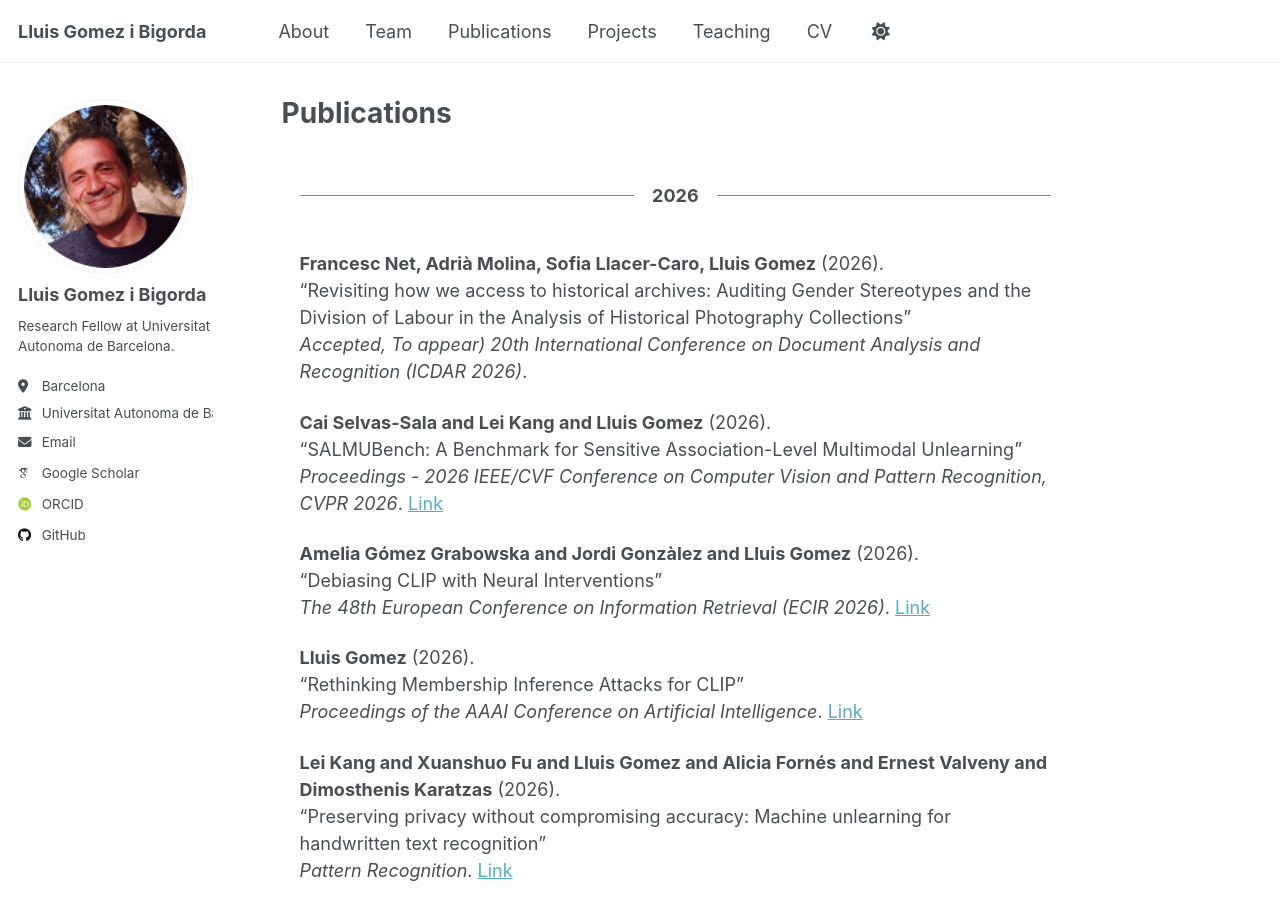
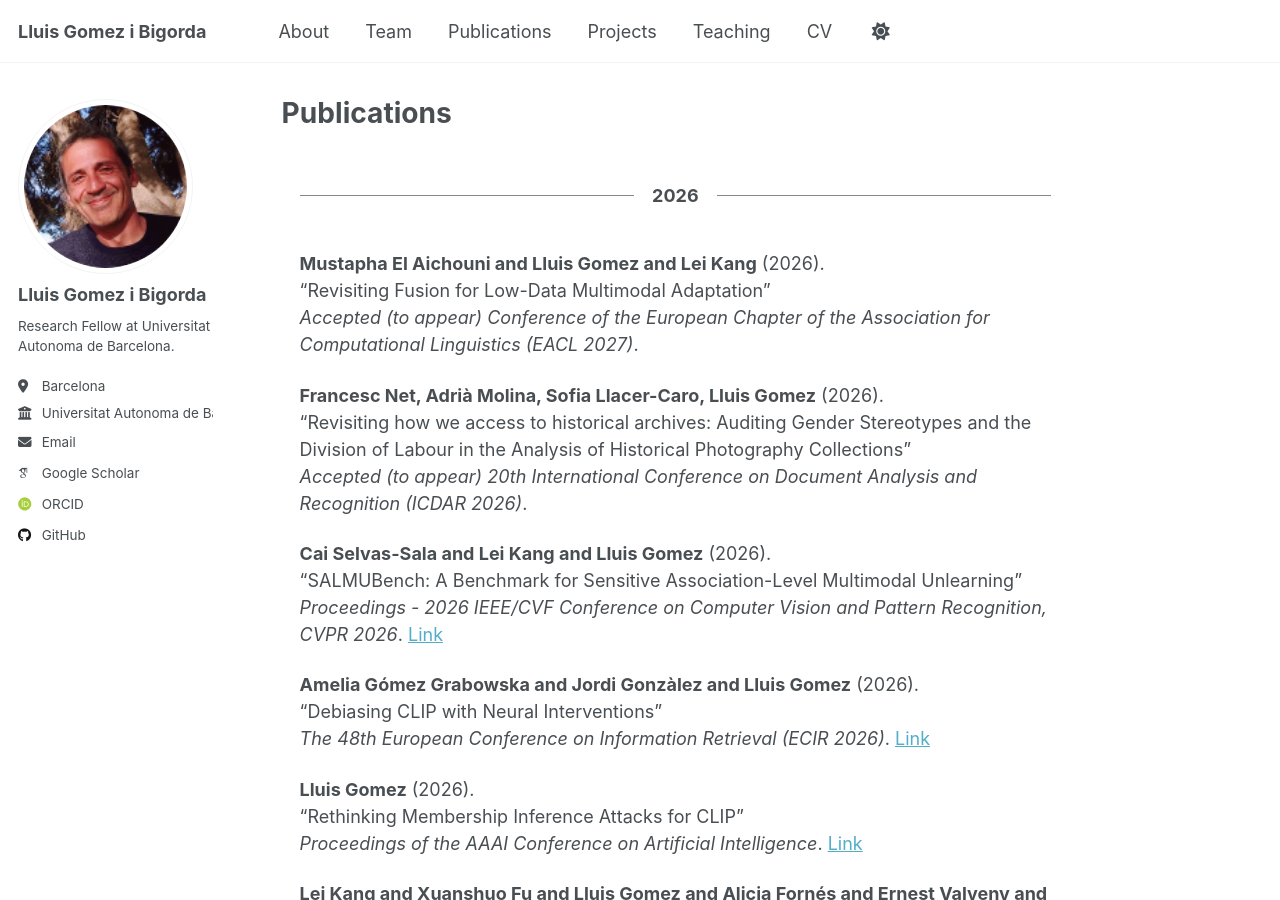
Before and after one commit to lluisgomez/lluisgomez.github.io, a Jekyll site: the page built from _pages/publications.md, in a window 1280 px wide and 900 px high. Built offline with Jekyll 4.4.1, drawn with Linux system fonts in a browser that asks for light colours; some web fonts are replaced.

Commit message:
Add EACL paper: Revisiting Fusion for Low-Data Multimodal Adaptation

```diff
--- a/_pages/publications.md
+++ b/_pages/publications.md
@@ -11,9 +11,13 @@ permalink: /publications/
 </div>
 
 
+**Mustapha El Aichouni and Lluis Gomez and Lei Kang** (2026).
+“Revisiting Fusion for Low-Data Multimodal Adaptation”
+*Accepted (to appear) Conference of the European Chapter of the Association for Computational Linguistics (EACL 2027)*.
+
 **Francesc Net, Adrià Molina, Sofia Llacer-Caro, Lluis Gomez** (2026).
 “Revisiting how we access to historical archives: Auditing Gender Stereotypes and the Division of Labour in the Analysis of Historical Photography Collections”
-*Accepted, To appear) 20th International Conference on Document Analysis and Recognition (ICDAR 2026)*.
+*Accepted (to appear) 20th International Conference on Document Analysis and Recognition (ICDAR 2026)*.
 
 **Cai Selvas-Sala and Lei Kang and Lluis Gomez** (2026).
 “SALMUBench: A Benchmark for Sensitive Association-Level Multimodal Unlearning”
```
Also changed, not shown: _data/publications.bib (+9 -1 lines), _pages/about.md (+4 -0 lines).
